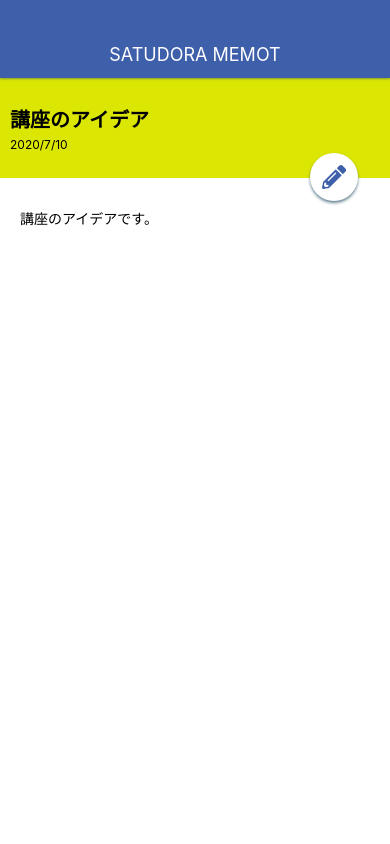
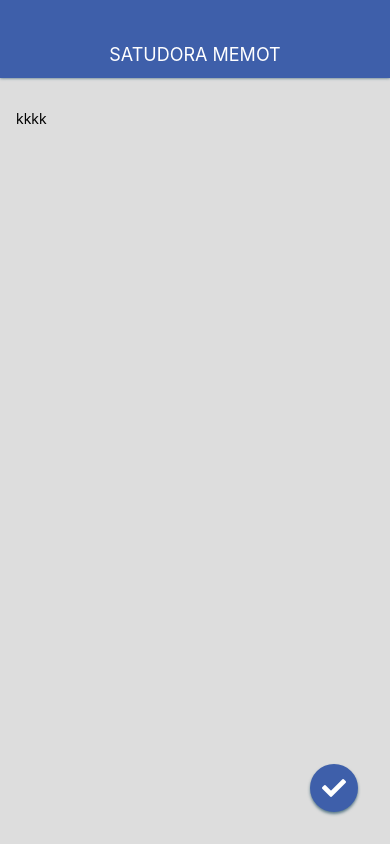
Before and after one commit to T-Sakamoto-213/sdsmemoapp, a React Native app: screen / in a window 390 px wide. Built offline with nearby package versions, Linux system fonts and the light colour scheme.

Commit message:
Create Memo Edit Screen

```diff
--- a/App.js
+++ b/App.js
@@ -3,7 +3,7 @@
 import { StyleSheet, View } from "react-native";
 
 import Appbar from "./src/components/Appbar";
-import MemoDetailScreen from "./src/screens/MemoDetailScreen";
+import MemoEditScreen from "./src/screens/MemoEditScreen";
 
 // export default function App() {
 //   return (
@@ -19,7 +19,7 @@
     return (
       <View style={styles.container}>
         <Appbar />
-        <MemoDetailScreen />
+        <MemoEditScreen />
       </View>
     );
   }
--- a/src/elements/CircleButton.js
+++ b/src/elements/CircleButton.js
@@ -7,6 +7,7 @@
 const CustomIcon = createIconSet({
 pencil: "\uf303",
 plus: "\uf067",
+check: "\uf00c",
 },'FontAwsome');
 
 class CircleButton extends React.Component {
@@ -34,9 +35,6 @@
       <View style={[styles.circleButton, style,{ backgroundColor:bgColor}]}>
         {
           this.state.fontLoaded ? (
-            // <Text style={[styles.circleButtonTitle,{color: textColor }]}>
-            //   {this.props.children}
-            // </Text>
             <CustomIcon name={name} style={[styles.circleButtonTitle, { color:textColor}]} />
           ) : null
         }
--- /dev/null
+++ b/src/screens/MemoEditScreen.js
@@ -0,0 +1,34 @@
+import React from "react";
+import { StyleSheet, View, TextInput } from "react-native";
+
+import CircleButton from "../elements/CircleButton";
+
+class MemoEditScreen extends React.Component {
+  render() {
+    return (
+      <View style={styles.container}>
+        <TextInput style={styles.memoEditInput} multiline value="kkkk" />
+        <CircleButton name="check" />
+      </View>
+    );
+  }
+}
+
+const styles = StyleSheet.create({
+  container: {
+    flex: 1,
+    width: "100%",
+  },
+  memoEditInput: {
+    backgroundColor: "#ddd",
+    flex:1,
+    padding:16,
+    paddingTop:32,
+    paddingLeft:16,
+    paddingRight:16,
+    paddingBottom:16,
+
+  },
+});
+
+export default MemoEditScreen;
```
